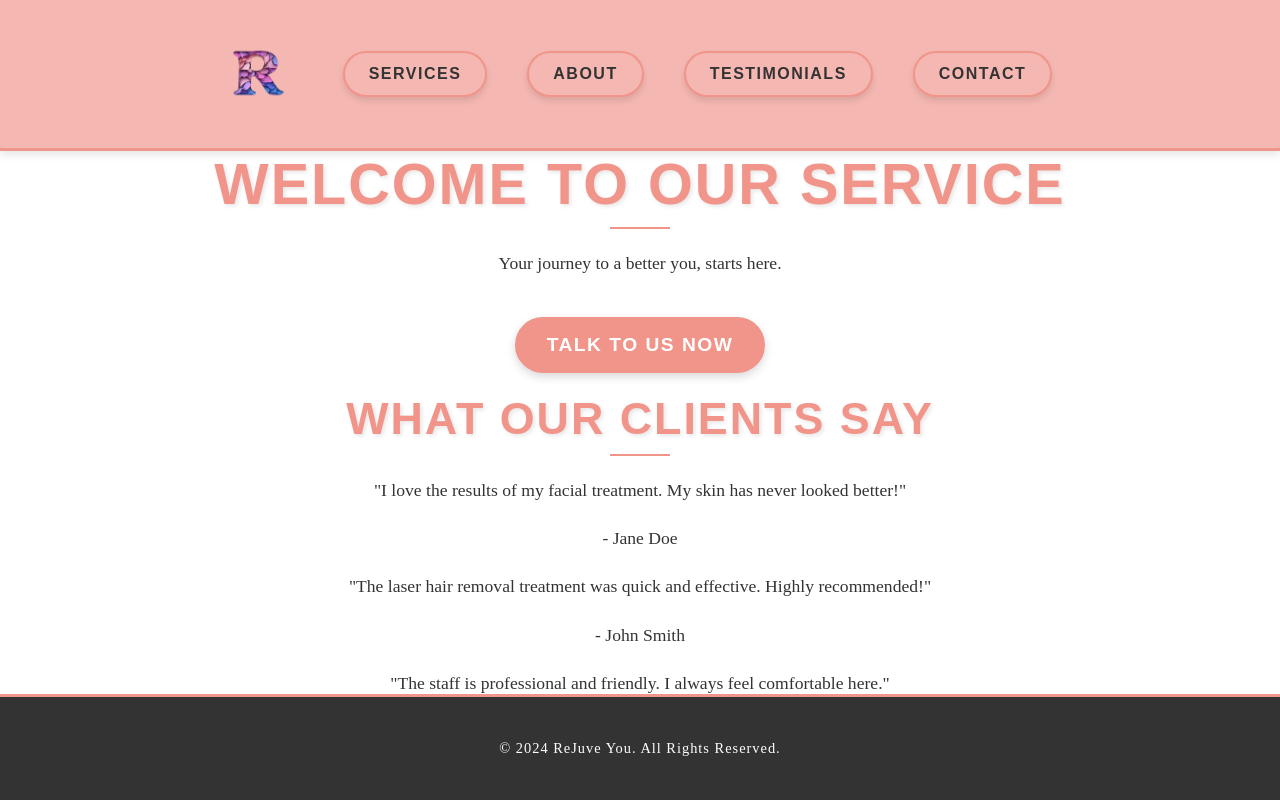
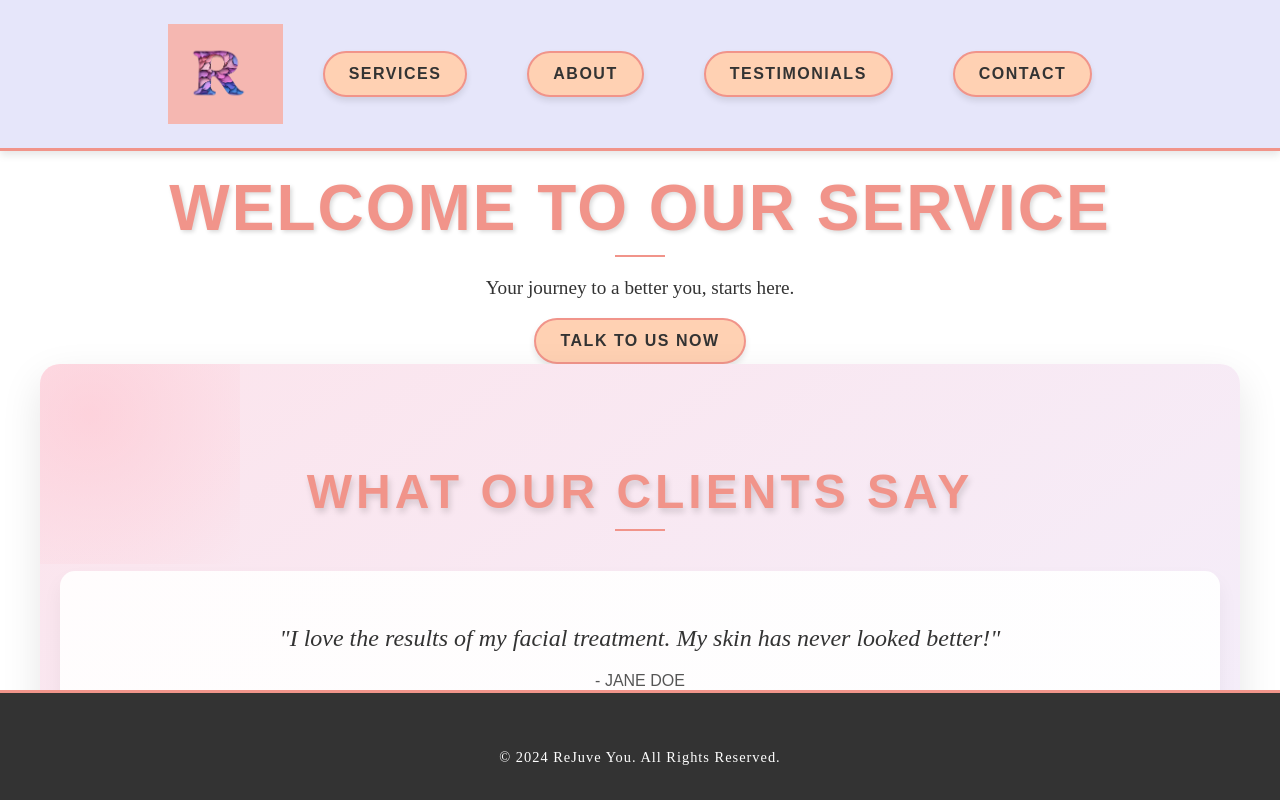
Before and after one commit to famdalorian/rejuveyou.xyz, a React (Create React App) app in the folder frontend/: page / in a window 1280 px wide. Both pictures are taken after a click on the button "TESTIMONIALS". Shown: the top 800 px of the page. Built offline with nearby package versions, Linux system fonts and the light colour scheme.

Commit message:
added lots of change to mobie and burger

```diff
--- a/frontend/src/App.css
+++ b/frontend/src/App.css
@@ -1,52 +1,52 @@
 :root {
-  --pink: #f5b7b1;
+  --pink: #ffc0cb;
   --dark-pink: #f1948a;
+  --peach: #ffd1b3;
+  --lavender: #e6e6fa;
   --dark: #333;
-  --light: #FFF;
+  --light: #fff;
   --shadow: 0 4px 8px rgba(0, 0, 0, 0.1);
   --accent: #555;
-  --gold: #d4af37;
-  --gold-gradient: linear-gradient(45deg, #f5b7b1, #f1948a);
-}
-
-/* Global Settings */
-*,
-*::before,
-*::after {
-  box-sizing: border-box;
-  margin: 0;
-  padding: 0;
+  --gradient: linear-gradient(45deg, #ffc0cb, #e6e6fa, #ffd1b3);
 }
 
 body {
   font-family: 'Playfair Display', serif;
   background-color: var(--light);
   color: var(--dark);
+  margin: 0;
+  padding: 0;
+  box-sizing: border-box;
   text-align: center;
+}
+
+* {
+  box-sizing: border-box;
 }
 
 h1, h2, h3 {
   font-family: 'Raleway', sans-serif;
   color: var(--dark-pink);
-  text-shadow: 2px 2px 4px rgba(0, 0, 0, 0.1);
+  text-shadow: 2px 2px 4px rgba(0, 0, 0, 0.15);
   text-transform: uppercase;
   letter-spacing: 2px;
-  font-weight: 600;
-  margin-bottom: 20px;
+  position: relative;
+  margin: 20px 0;
 }
 
+/* Decorative lines under headers */
 h1::after, h2::after, h3::after {
   content: '';
   display: block;
-  width: 60px;
+  width: 50px;
   height: 2px;
   background-color: var(--dark-pink);
   margin: 10px auto;
 }
 
-/* Navigation Styles */
+/* Navigation */
 nav {
-  background: var(--pink);
+  background: var(--lavender);
   padding: 1.5rem;
   box-shadow: var(--shadow);
   border-bottom: 3px solid var(--dark-pink);
@@ -60,7 +60,13 @@ nav ul {
   justify-content: center;
   align-items: center;
   list-style: none;
-  gap: 20px;
+  margin: 0;
+  padding: 0;
+  flex-wrap: wrap; /* Allow wrapping for responsiveness */
+}
+
+nav ul li {
+  margin: 0 20px;
 }
 
 nav ul li a {
@@ -78,26 +84,19 @@ nav ul li a:hover, nav ul li a:focus {
   border-bottom: 2px solid var(--dark-pink);
 }
 
-/* Content Area */
+/* Content area */
 .content {
-  padding: 40px 5vw;
+  padding: 40px 5vw; /* Flexible padding for responsiveness */
   max-width: 1200px;
   margin: 50px auto;
   background-color: var(--light);
   box-shadow: var(--shadow);
-  border: 2px solid var(--dark-pink);
+  border: 3px solid var(--lavender);
   border-radius: 15px;
 }
 
-p, .content p {
-  font-size: 1.1rem;
-  line-height: 1.6;
-  margin-bottom: 20px;
-}
-
-/* Button Styles */
 button, .button {
-  background-color: var(--pink);
+  background-color: var(--peach);
   color: var(--dark);
   border: 2px solid var(--dark-pink);
   padding: 12px 24px;
@@ -107,45 +106,29 @@ button, .button {
   font-weight: bold;
   cursor: pointer;
   transition: all 0.3s ease;
-  border-radius: 30px;
-  margin: 20px auto;
+  border-radius: 50px; /* Rounded corners for a luxurious look */
+  box-shadow: 0 4px 6px rgba(0, 0, 0, 0.1);
   display: inline-block;
-  box-shadow: 0 4px 6px rgba(0, 0, 0, 0.1);
 }
 
 button:hover, .button:hover {
-  background-color: var(--dark-pink);
+  background-color: var(--dark-pink); /* Change to darker pink on hover */
   color: var(--light);
-  transform: translateY(-3px);
+  transform: translateY(-3px); /* Slight lift effect */
   box-shadow: 0 8px 12px rgba(0, 0, 0, 0.2);
 }
 
-/* CTA Button Special */
-.cta-button {
-  background-color: var(--dark-pink);
-  color: var(--light);
-  font-size: 1.2rem;
-  padding: 15px 30px;
-  border-radius: 30px;
-  box-shadow: 0 4px 10px rgba(0, 0, 0, 0.15);
-}
-
-.cta-button:hover {
-  background-color: var(--accent);
-  transform: translateY(-3px);
-}
-
-/* Input Fields */
 input, textarea {
   width: 100%;
   max-width: 800px;
   padding: 15px;
   margin: 15px auto;
-  border: 2px solid var(--dark-pink);
-  background-color: rgba(245, 183, 177, 0.1);
+  border: 2px solid var(--lavender);
+  background-color: rgba(255, 192, 203, 0.1);
   border-radius: 8px;
   font-family: 'Playfair Display', serif;
   font-size: 16px;
+  display: block;
 }
 
 input:focus, textarea:focus {
@@ -165,50 +148,85 @@ footer {
   border-top: 3px solid var(--dark-pink);
 }
 
-.footer-icons {
-  list-style-type: none;
-  display: flex;
-  justify-content: center;
-  gap: 20px;
-  padding: 0;
-  margin-bottom: 10px;
-}
-
-.footer-icons a {
-  color: var(--light);
-  font-size: 1.5rem;
-  transition: color 0.3s ease;
-}
-
-.footer-icons a:hover {
-  color: var(--dark-pink);
-}
-
 /* Art Deco patterns and accents */
 .deco-border {
-  border: 3px solid var(--dark-pink);
+  border: 4px solid var(--lavender);
+  border-image: linear-gradient(to right, var(--pink), var(--lavender), var(--peach)) 1;
   padding: 20px;
   border-radius: 10px;
 }
 
 .decorative-divider {
   height: 2px;
-  background: var(--dark-pink);
+  background: var(--gradient);
   margin: 20px auto;
   width: 80%;
 }
 
-/* Responsive Typography */
+/* Responsive typography */
 h1 {
-  font-size: 4.5vw;
+  font-size: 5vw; /* Scale header size based on viewport width */
 }
 
 h2 {
-  font-size: 3.5vw;
+  font-size: 4vw;
 }
 
 h3 {
   font-size: 3vw;
+}
+
+p {
+  font-size: 1.2rem;
+}
+
+/* Elegant Hamburger Menu */
+.hamburger {
+  display: none; /* Hidden by default */
+  cursor: pointer;
+  flex-direction: column;
+  justify-content: space-between;
+  width: 30px;
+  height: 22px;
+  z-index: 200;
+}
+
+.hamburger .bar {
+  width: 100%;
+  height: 3px;
+  background-color: var(--dark-pink);
+  border-radius: 10px; /* Rounded edges */
+  transition: all 0.4s ease;
+}
+
+/* Animate hamburger menu open/close */
+.hamburger .bar.open:nth-child(1) {
+  transform: translateY(8px) rotate(45deg);
+}
+
+.hamburger .bar.open:nth-child(2) {
+  opacity: 0;
+}
+
+.hamburger .bar.open:nth-child(3) {
+  transform: translateY(-8px) rotate(-45deg);
+}
+
+/* Mobile Nav: Open/Close */
+.nav-open {
+  display: flex;
+  flex-direction: column;
+  gap: 15px;
+  background: var(--lavender);
+  transition: all 0.5s ease-in-out;
+  padding: 20px;
+  position: absolute;
+  top: 60px; /* Align below the header */
+  left: 0;
+  right: 0;
+  text-align: center;
+  border-radius: 10px;
+  box-shadow: 0 8px 16px rgba(0, 0, 0, 0.1);
 }
 
 /* Media Queries */
@@ -217,9 +235,45 @@ h3 {
     flex-direction: column;
   }
 
+  .hamburger {
+    display: flex;
+  }
+
+  nav ul {
+    display: none; /* Hide normal nav on mobile */
+  }
+
+  nav ul.nav-open {
+    display: flex; /* Show nav when menu is open */
+    flex-direction: column;
+    align-items: center;
+    gap: 10px;
+    background-color: var(--light);
+    padding: 1rem;
+    border-radius: 15px;
+    box-shadow: 0 8px 16px rgba(0, 0, 0, 0.1); /* Soft shadow */
+  }
+
+  nav ul li button {
+    padding: 10px 20px;
+    font-size: 1rem;
+    background-color: var(--peach);
+    color: var(--dark);
+    border: none;
+    border-radius: 20px;
+    transition: all 0.3s ease;
+    box-shadow: var(--shadow);
+  }
+
+  nav ul li button:hover {
+    background-color: var(--dark-pink);
+    color: var(--light);
+    box-shadow: 0 4px 10px rgba(0, 0, 0, 0.1);
+  }
+
   button {
     padding: 10px 20px;
-    font-size: 1rem;
+    font-size: 3.5vw;
   }
 
   .content {
--- a/frontend/src/App.js
+++ b/frontend/src/App.js
@@ -11,6 +11,7 @@ import "./App.css";
 
 function App() {
   const [activeSection, setActiveSection] = useState(""); // State to track active section
+  const [isNavOpen, setIsNavOpen] = useState(false); // State to toggle mobile nav
 
   const renderSection = () => {
     switch (activeSection) {
@@ -33,8 +34,12 @@ function App() {
     <div className="App">
       {/* Navigation for sections */}
       <nav>
-        <ul>
-          {" "}
+        <div className="hamburger" onClick={() => setIsNavOpen(!isNavOpen)}>
+          <span className={isNavOpen ? "bar open" : "bar"}></span>
+          <span className={isNavOpen ? "bar open" : "bar"}></span>
+          <span className={isNavOpen ? "bar open" : "bar"}></span>
+        </div>
+        <ul className={isNavOpen ? "nav-open" : ""}>
           <Header />
           <li>
             <button onClick={() => setActiveSection("services")}>
@@ -53,7 +58,7 @@ function App() {
             <button onClick={() => setActiveSection("contact")}>Contact</button>
           </li>
         </ul>
-      </nav>{" "}
+      </nav>
       {/* Hero section */}
       <Hero />
       {/* Conditionally rendered sections */}
--- a/frontend/src/components/About.jsx
+++ b/frontend/src/components/About.jsx
@@ -1,4 +1,5 @@
 import React from 'react';
+import '../styles/about.css';
 
 function About() {
   return (
--- a/frontend/src/components/Testimonials.jsx
+++ b/frontend/src/components/Testimonials.jsx
@@ -1,4 +1,5 @@
 import React from 'react';
+import '../styles/testimonials.css';
 
 function Testimonials() {
   const testimonials = [
@@ -13,7 +14,7 @@ function Testimonials() {
       <div className="testimonial-list">
         {testimonials.map(testimonial => (
           <div key={testimonial.id} className="testimonial">
-            <p>"{testimonial.text}"</p>
+            <p className="testimonial-text">"{testimonial.text}"</p>
             <p className="testimonial-author">- {testimonial.name}</p>
           </div>
         ))}
--- /dev/null
+++ b/frontend/src/styles/testimonials.css
@@ -0,0 +1,161 @@
+/* Testimonials Section */
+#testimonials {
+    max-width: 1200px;
+    margin: 0 auto;
+    padding: 80px 20px;
+    background: linear-gradient(145deg, #fce4ec, #f1f1ff);
+    border-radius: 20px;
+    position: relative;
+    overflow: hidden;
+    box-shadow: 0 15px 40px rgba(0, 0, 0, 0.1);
+  }
+
+  #testimonials::before {
+    content: '';
+    position: absolute;
+    top: -100px;
+    left: -100px;
+    width: 300px;
+    height: 300px;
+    background: radial-gradient(circle, rgba(255, 192, 203, 0.5), transparent);
+    z-index: 1;
+  }
+
+  #testimonials::after {
+    content: '';
+    position: absolute;
+    bottom: -100px;
+    right: -100px;
+    width: 300px;
+    height: 300px;
+    background: radial-gradient(circle, rgba(230, 230, 250, 0.5), transparent);
+    z-index: 1;
+  }
+
+  #testimonials h2 {
+    font-size: 3rem;
+    color: #f1948a;
+    text-transform: uppercase;
+    letter-spacing: 4px;
+    margin-bottom: 40px;
+    position: relative;
+    z-index: 2;
+    text-shadow: 2px 4px 6px rgba(0, 0, 0, 0.15);
+    animation: fadeIn 1.5s ease;
+  }
+
+  /* Testimonial List */
+  .testimonial-list {
+    display: flex;
+    flex-direction: column;
+    gap: 40px;
+    z-index: 2;
+    position: relative;
+  }
+
+  .testimonial {
+    background-color: #fff;
+    padding: 30px;
+    border-radius: 15px;
+    box-shadow: 0 10px 20px rgba(0, 0, 0, 0.05);
+    position: relative;
+    overflow: hidden;
+    transition: all 0.4s ease;
+  }
+
+  .testimonial::before {
+    content: '';
+    position: absolute;
+    top: 0;
+    left: 0;
+    width: 100%;
+    height: 100%;
+    background: linear-gradient(135deg, rgba(255, 192, 203, 0.2), rgba(230, 230, 250, 0.2));
+    opacity: 0.2;
+    transition: opacity 0.3s ease;
+    z-index: 1;
+  }
+
+  .testimonial:hover {
+    transform: translateY(-10px);
+    box-shadow: 0 20px 30px rgba(0, 0, 0, 0.1);
+  }
+
+  .testimonial:hover::before {
+    opacity: 0.4;
+  }
+
+  .testimonial-text {
+    font-family: 'Playfair Display', serif;
+    font-size: 1.5rem;
+    font-style: italic;
+    color: #333;
+    position: relative;
+    z-index: 2;
+    margin-bottom: 20px;
+  }
+
+  .testimonial-author {
+    font-family: 'Raleway', sans-serif;
+    font-size: 1rem;
+    color: #555;
+    text-transform: uppercase;
+    position: relative;
+    z-index: 2;
+  }
+
+  /* Parallax Background Effect */
+  #testimonials {
+    perspective: 1000px;
+    position: relative;
+    z-index: 1;
+  }
+
+  #testimonials:hover .testimonial {
+    transform: translateZ(20px);
+  }
+
+  /* Smooth Animations */
+  @keyframes fadeIn {
+    0% {
+      opacity: 0;
+      transform: translateY(30px);
+    }
+    100% {
+      opacity: 1;
+      transform: translateY(0);
+    }
+  }
+
+  @media (max-width: 768px) {
+    #testimonials h2 {
+      font-size: 2.5rem;
+      margin-bottom: 30px;
+    }
+
+    .testimonial-text {
+      font-size: 1.3rem;
+    }
+
+    .testimonial-author {
+      font-size: 0.9rem;
+    }
+  }
+
+  @media (max-width: 480px) {
+    #testimonials h2 {
+      font-size: 2rem;
+    }
+
+    .testimonial-text {
+      font-size: 1.1rem;
+    }
+
+    .testimonial-author {
+      font-size: 0.8rem;
+    }
+
+    .testimonial {
+      padding: 20px;
+    }
+  }
```
Also changed, not shown: frontend/src/styles/about.css (added, +180 -0 lines).
